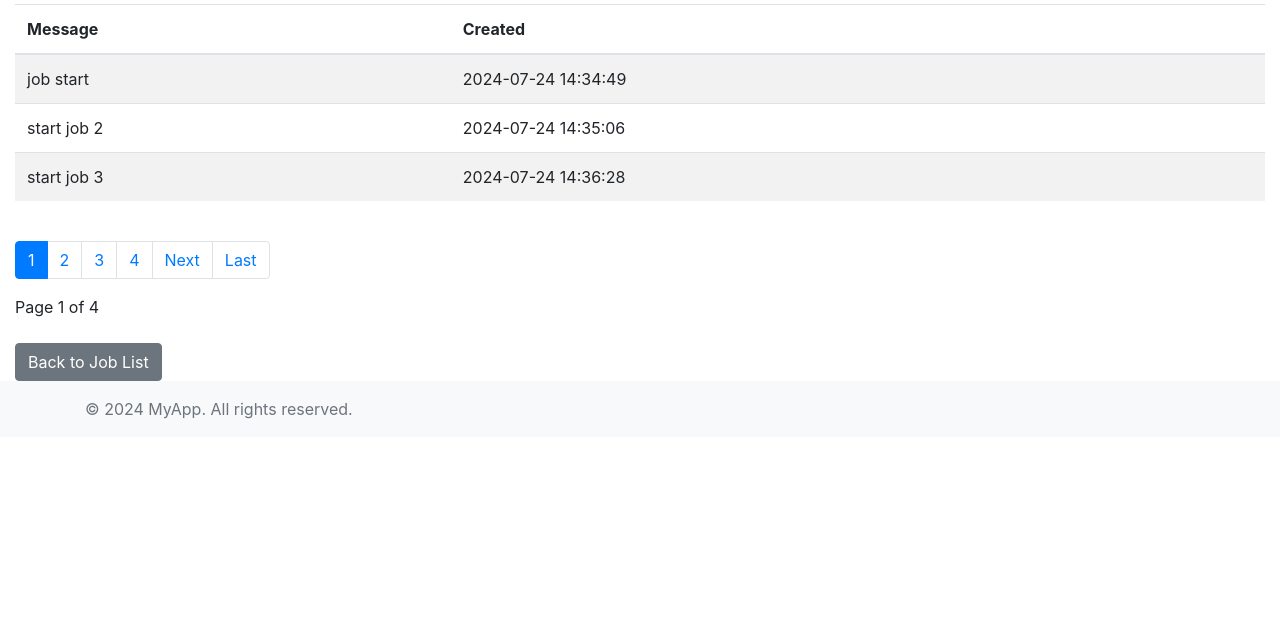
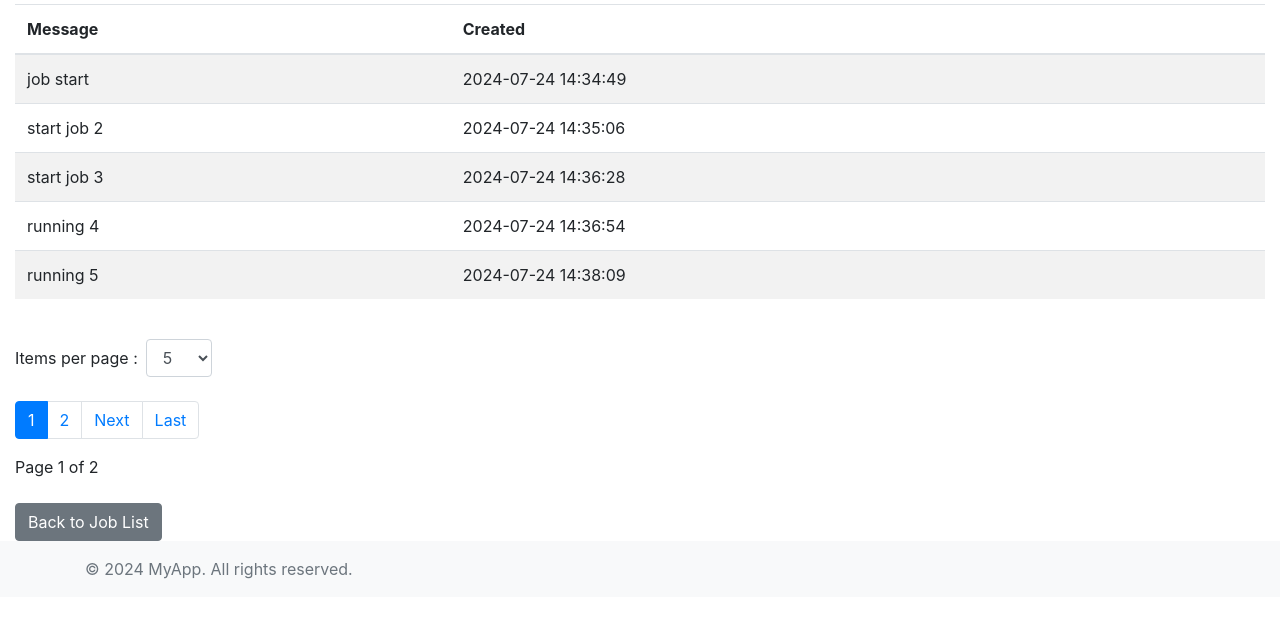
Before and after one commit to yachiwu/Job-Django, a Django app: page /jobs/a76214a9-1949-4f0c-a8bb-61e0fbe5d10e/joblogs/ in a window 1280 px wide. Shown: the part 138-756 px from the top of the page. Run offline with Django 5.2, Linux system fonts and the light colour scheme; data comes from the database, SQL or seed files in the repository; both versions use the stored data as it was after the commit; some libraries are stand-ins or nearby versions.

Commit message:
add pagination

```diff
--- a/jobapp/templates/jobapp/joblog_list.html
+++ b/jobapp/templates/jobapp/joblog_list.html
@@ -31,14 +31,22 @@
 
     <!-- Pagination -->
     <div class="mt-4">
-        <div class="pagination">
+        <form method="get" action="" class="form-inline">
+            <label class="mr-2"  for="paginate_by">Items per page : </label>
+            <select name="paginate_by" id="paginate_by" class="form-control mr-2" onchange="this.form.submit()">
+                <option value="5" {% if paginate_by == 5 %}selected{% endif %}>5</option>
+                <option value="10" {% if paginate_by == 10 %}selected{% endif %}>10</option>
+                <option value="20" {% if paginate_by == 20 %}selected{% endif %}>20</option>
+            </select>
+        </form>
+        <br>
         <ul class="pagination">
             {% if page_obj.has_previous %}
                 <li class="page-item">
-                        <a class="page-link" href="?page=1">First</a>
+                    <a class="page-link" href="?page=1&paginate_by={{ paginate_by }}">First</a>
                 </li>
                 <li class="page-item">
-                        <a class="page-link" href="?page={{ page_obj.previous_page_number }}">Previous</a>
+                    <a class="page-link" href="?page={{ page_obj.previous_page_number }}&paginate_by={{ paginate_by }}">Previous</a>
                 </li>
             {% endif %}
 
@@ -49,21 +57,20 @@
                     </li>
                 {% else %}
                     <li class="page-item">
-                            <a class="page-link" href="?page={{ num }}">{{ num }}</a>
+                        <a class="page-link" href="?page={{ num }}&paginate_by={{ paginate_by }}">{{ num }}</a>
                     </li>
                 {% endif %}
             {% endfor %}
 
             {% if page_obj.has_next %}
                 <li class="page-item">
-                        <a class="page-link" href="?page={{ page_obj.next_page_number }}">Next</a>
+                    <a class="page-link" href="?page={{ page_obj.next_page_number }}&paginate_by={{ paginate_by }}">Next</a>
                 </li>
                 <li class="page-item">
-                        <a class="page-link" href="?page={{ page_obj.paginator.num_pages }}">Last</a>
+                    <a class="page-link" href="?page={{ page_obj.paginator.num_pages }}&paginate_by={{ paginate_by }}">Last</a>
                 </li>
             {% endif %}
         </ul>
-        </div>
         <span>Page {{ page_obj.number }} of {{ page_obj.paginator.num_pages }}</span>
     </div>
 
--- a/jobapp/views.py
+++ b/jobapp/views.py
@@ -1,5 +1,10 @@
 from django.views.generic import ListView
 from .models import Job, JobLog
+from django.db.models import Q
+from django.utils.dateparse import parse_datetime
+
+from django.views.generic import ListView
+from .models import Job
 from django.db.models import Q
 from django.utils.dateparse import parse_datetime
 
@@ -7,11 +12,14 @@ class JobListView(ListView):
     model = Job
     template_name = 'jobapp/job_list.html'
     context_object_name = 'jobs'
+    paginate_by = 5
 
     def get_queryset(self):
         queryset = super().get_queryset()
         query = self.request.GET.get('q')
+
         if query:
+            # 处理日期查询
             try:
                 date_query = parse_datetime(query)
                 if date_query:
@@ -32,13 +40,28 @@ class JobListView(ListView):
                     Q(spare_ip__icontains=query) |
                     Q(last_updated__icontains=query)
                 )
+
         return queryset
+
+    def get_paginate_by(self, queryset):
+        paginate_by = self.request.GET.get('paginate_by', self.paginate_by)
+        try:
+            return int(paginate_by)
+        except (TypeError, ValueError):
+            return self.paginate_by
+
+    def get_context_data(self, **kwargs):
+        context = super().get_context_data(**kwargs)
+        context['paginate_by'] = self.get_paginate_by(self.get_queryset())
+        context['search_query'] = self.request.GET.get('q', '')
+        return context
+
 
 class JobLogListView(ListView):
     model = JobLog
     template_name = 'jobapp/joblog_list.html'
     context_object_name = 'joblogs'
-    paginate_by = 3
+    paginate_by = 5  # Default value
 
     def get_queryset(self):
         job_id = self.kwargs.get('job_id')
@@ -47,4 +70,12 @@ class JobLogListView(ListView):
     def get_context_data(self, **kwargs):
         context = super().get_context_data(**kwargs)
         context['job_id'] = self.kwargs.get('job_id')
+        context['paginate_by'] = self.get_paginate_by(self.get_queryset())
         return context
+
+    def get_paginate_by(self, queryset):
+        paginate_by = self.request.GET.get('paginate_by', self.paginate_by)
+        try:
+            return int(paginate_by)
+        except (TypeError, ValueError):
+            return self.paginate_by
```
Also changed, not shown: jobapp/templates/jobapp/job_list.html (+16 -12 lines), db.sqlite3. Lines whose indentation alone changed are shown as unchanged.
